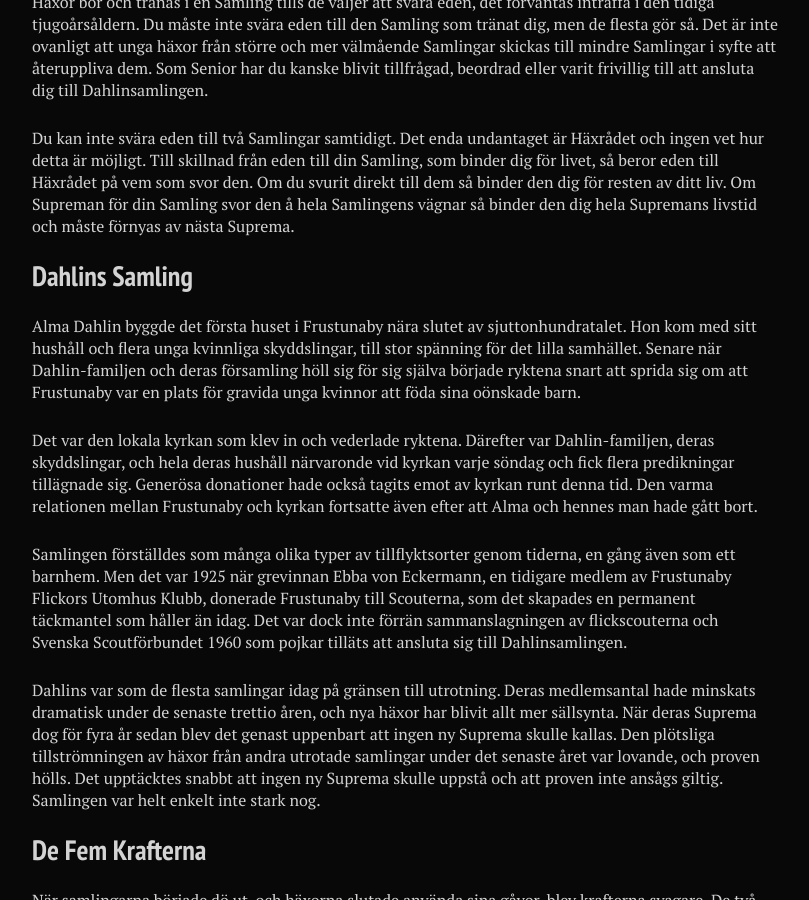
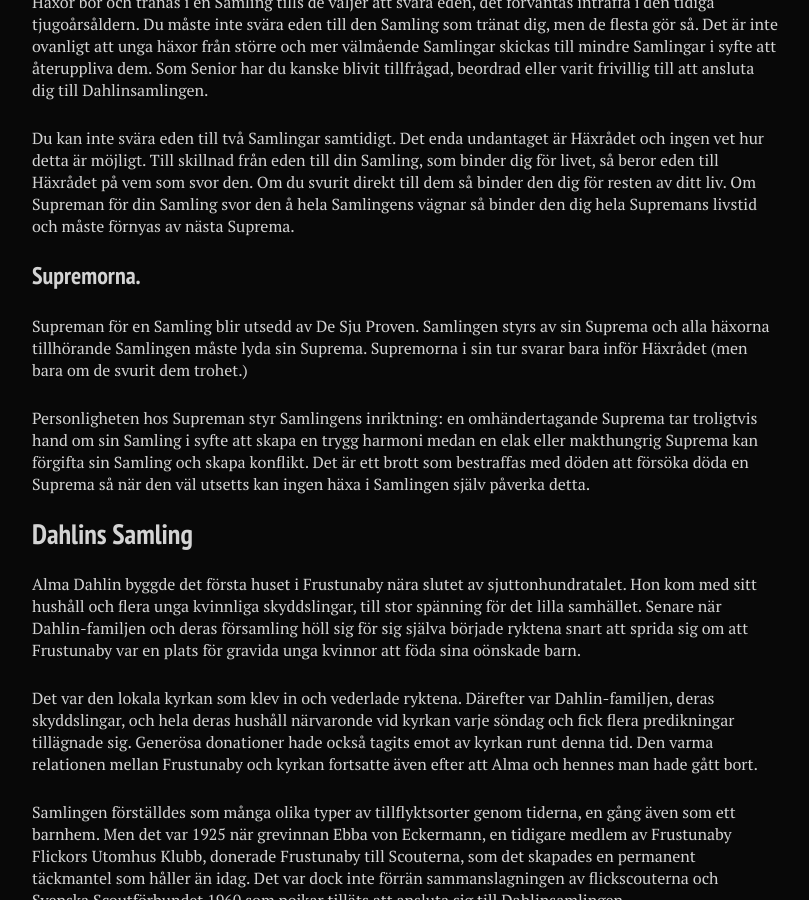
Before and after one commit to stanislavb/www.coven.nu, a Jekyll site: the page built from fiktion/index.md, in a window 1280 px wide and 900 px high, scrolled down 2236 px. Shown: the whole window, without its empty margins (288-1097 px from the left). Built offline with Jekyll 4.4.1, drawn with Linux system fonts in a browser that asks for light colours; nearby versions of some CDN libraries.

Commit message:
Update index.md

```diff
--- a/fiktion/index.md
+++ b/fiktion/index.md
@@ -56,6 +56,14 @@
 Häxor bor och tränas i en Samling tills de väljer att svära eden, det förväntas inträffa i den tidiga tjugoårsåldern. Du måste inte svära eden till den Samling som tränat dig, men de flesta gör så. Det är inte ovanligt att unga häxor från större och mer välmående Samlingar skickas till mindre Samlingar i syfte att återuppliva dem. Som Senior har du kanske blivit tillfrågad, beordrad eller varit frivillig till att ansluta dig till Dahlinsamlingen.
 
 Du kan inte svära eden till två Samlingar samtidigt. Det enda undantaget är Häxrådet och ingen vet hur detta är möjligt. Till skillnad från eden till din Samling, som binder dig för livet, så beror eden till Häxrådet på vem som svor den. Om du svurit direkt till dem så binder den dig för resten av ditt liv. Om Supreman för din Samling svor den å hela Samlingens vägnar så binder den dig hela Supremans livstid och måste förnyas av nästa Suprema.
+
+### Supremorna.
+Supreman för en Samling blir utsedd av De Sju Proven. Samlingen styrs av sin Suprema och alla häxorna tillhörande Samlingen måste lyda sin Suprema. Supremorna i sin tur svarar bara inför Häxrådet (men bara om de svurit dem trohet.)
+
+Personligheten hos Supreman styr Samlingens inriktning: en omhändertagande Suprema tar troligtvis  hand om sin Samling i syfte att skapa en trygg harmoni medan en elak eller makthungrig Suprema kan förgifta sin Samling och skapa konflikt. Det är ett brott som bestraffas med döden att försöka döda en Suprema så när den väl utsetts kan ingen häxa i Samlingen själv påverka detta.
+
+
+
 
 ## Dahlins Samling
 
```
